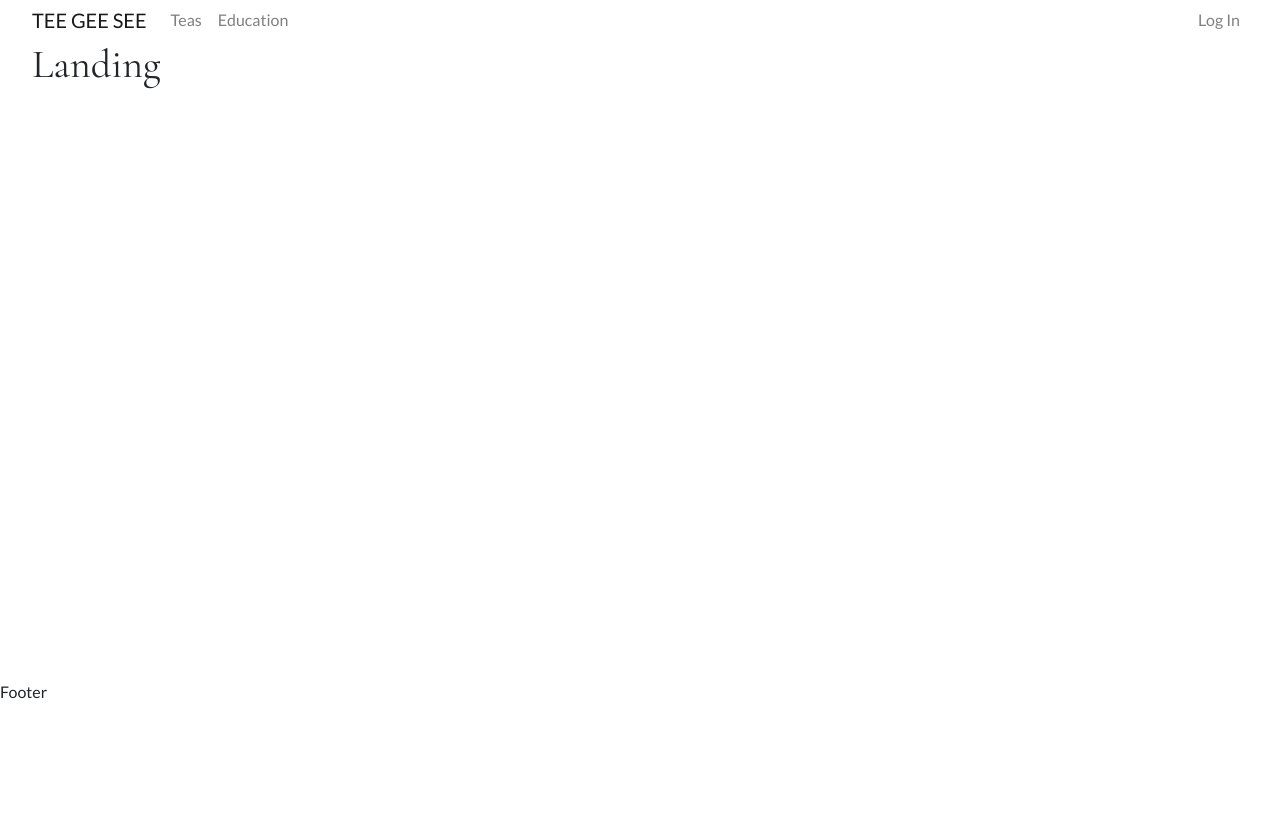
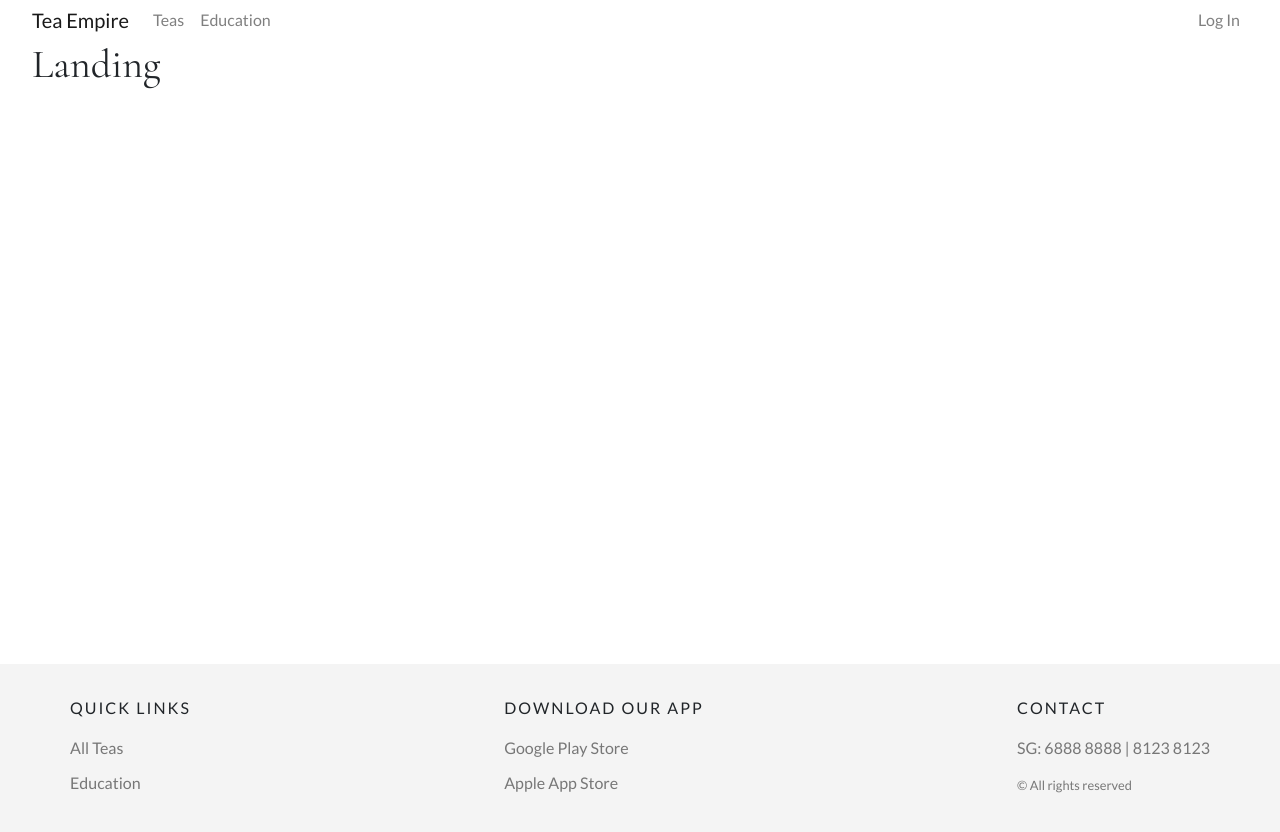
Before and after one commit to yongsannnn/TGC-react, a React (Create React App) app in the folder tgc-react/: page / in a window 1280 px wide. Shown: the top 832 px of the page. Before the commit the page ends 800 px from the top, so only its background shows below. Built offline with nearby package versions, Linux system fonts and the light colour scheme.

Commit message:
Added css for footer

```diff
--- a/tgc-react/public/index.html
+++ b/tgc-react/public/index.html
@@ -10,6 +10,7 @@
       content="Web site created using create-react-app"
     />
     <link rel="apple-touch-icon" href="%PUBLIC_URL%/logo192.png" />
+    <link rel="stylesheet" href="https://cdnjs.cloudflare.com/ajax/libs/font-awesome/5.15.3/css/all.min.css">
     <!--
       manifest.json provides metadata used when your web app is installed on a
       user's mobile device or desktop. See https://developers.google.com/web/fundamentals/web-app-manifest/
@@ -24,7 +25,7 @@
       work correctly both with client-side routing and a non-root public URL.
       Learn how to configure a non-root public URL by running `npm run build`.
     -->
-    <title>TEE GEE SEE</title>
+    <title>Tea Empire</title>
   </head>
   <body>
     <noscript>You need to enable JavaScript to run this app.</noscript>
--- a/tgc-react/src/App.css
+++ b/tgc-react/src/App.css
@@ -76,6 +76,43 @@ h1{
   background-position: center;
 }
 
+.footer-wrapper{
+    background-color: #f4f4f4;
+    padding:2em;
+}
+
+.footer{
+    display:flex;
+    max-width: 1140px;
+    margin: 0 auto;
+    flex-flow: row wrap;
+    justify-content: space-between;
+}
+
+.footer-header{
+    text-transform: uppercase;
+    letter-spacing: 2px;
+}
+.footer-list{
+    padding:0;
+}
+
+.footer-link{
+    list-style-type: none;
+    margin-bottom: 0.7em;
+}
+.footer-link-cta{
+    color:#777777;
+}
+
+.footer-link-cta:hover{
+    color:#d6954b;
+}
+
+.footer-text{
+    color: #777777;
+}
+
 .product-img-container{
     height: 300px;
     width: 300px;
--- a/tgc-react/src/App.js
+++ b/tgc-react/src/App.js
@@ -66,7 +66,7 @@ function App() {
             <Router>
                 <nav className="navbar navbar-expand-lg navbar-light " style={{ padding: "0rem 2rem" }}>
                     <Link className="navbar-brand" to="/">
-                        TEE GEE SEE
+                        Tea Empire
                     </Link>
                     <button className="navbar-toggler" type="button" data-toggle="collapse" data-target="#navbarNavAltMarkup"
                         aria-controls="navbarNavAltMarkup" aria-expanded="false" aria-label="Toggle navigation">
@@ -102,7 +102,7 @@ function App() {
                     </div>
                 </nav>
                 <section style={{ padding: "0rem 2rem",
-            minHeight: "80vh" }}>
+            minHeight: "78vh" }}>
                     <Switch>
                         <Route exact path="/">
                             <Landing />
@@ -140,8 +140,8 @@ function App() {
                         </Route>
                     </Switch>
                 </section>
+                <Footer/>
             </Router>
-            <Footer/>
         </React.Fragment>
     );
 }
--- a/tgc-react/src/components/Footer.js
+++ b/tgc-react/src/components/Footer.js
@@ -1,7 +1,35 @@
 import React from "react"
+import { Link } from "react-router-dom"
 
 export default function Footer() {
-    return(
-        <p>Footer</p>
+    return (
+        <div className="footer-wrapper">
+            <div className="footer">
+                <section className="footer-left">
+                    <p className="footer-header">quick links</p>
+                    <ul className="footer-list">
+                        <li className="footer-link"><Link className="footer-link-cta" to="/products">All Teas</Link></li>
+                        <li className="footer-link"><Link className="footer-link-cta" to="/education">Education</Link></li>
+                    </ul>
+                </section>
+                <section className="footer-center">
+                    <p className="footer-header">download our app</p>
+                    <ul className="footer-list">
+                        <li className="footer-link"><a href="https://play.google.com/store" target="_blank" rel="noreferrer" className="footer-link-cta">Google Play Store</a></li>
+                        <li className="footer-link"><a href="https://www.apple.com/sg/app-store/" target="_blank" rel="noreferrer" className="footer-link-cta">Apple App Store</a></li>
+                    </ul>
+                </section>
+                <section className="footer-right">
+                    <p className="footer-header">contact</p>
+                    <ul className="footer-list">
+                        <li className="footer-link"><p className="footer-text">SG: 6888 8888 | 8123 8123</p></li>
+                        <li className="footer-link"><p className="footer-text" style={{
+                            fontSize: "0.8em"
+                        }}>© All rights reserved</p></li>
+                    </ul>
+                </section>
+            </div>
+
+        </div>
     )
 }
```
